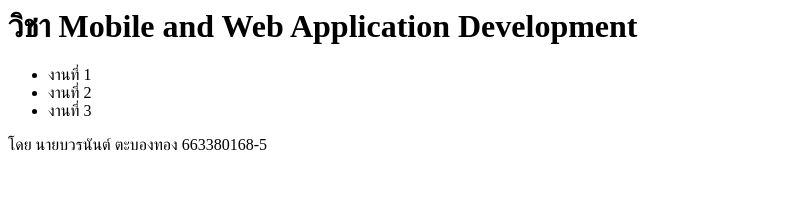
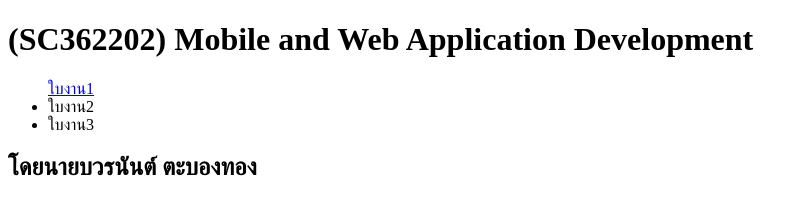
Before and after one commit to Meg007x/web2024, a plain HTML site: page index.html in a window 1280 px wide. Shown: the whole page, without its empty margins (0-808 px from the left). Drawn offline with Linux system fonts and the light colour scheme.

Commit message:
Update index.html

```diff
--- a/index.html
+++ b/index.html
@@ -1,12 +1,19 @@
+<!DOCTYPE html>
+<html lang="en">
+<head>
+    <meta charset="UTF-8">
+    <meta name="viewport" content="width=device-width, initial-scale=1.0">
+    <title>Document</title>
+</head>
 
-<html>
-  <body>
-        <h1> วิชา Mobile and Web Application Development</h1>
-        <ul>
-          <li> งานที่ 1 </li>
-          <li> งานที่ 2 </li>
-          <li> งานที่ 3 </li>
-        </ul>
-          โดย นายบวรนันต์ ตะบองทอง 663380168-5
-  </body>
+<body>
+    <h1> (SC362202) Mobile and Web Application Development </h1>
+    <ul>
+      <a href="work1.html">ใบงาน1</a>
+            <li>ใบงาน2</li>
+            <li>ใบงาน3</li>
+    </ul>
+<h2> โดยนายบวรนันต์ ตะบองทอง</h2>
+
+</body>
 </html>
```
